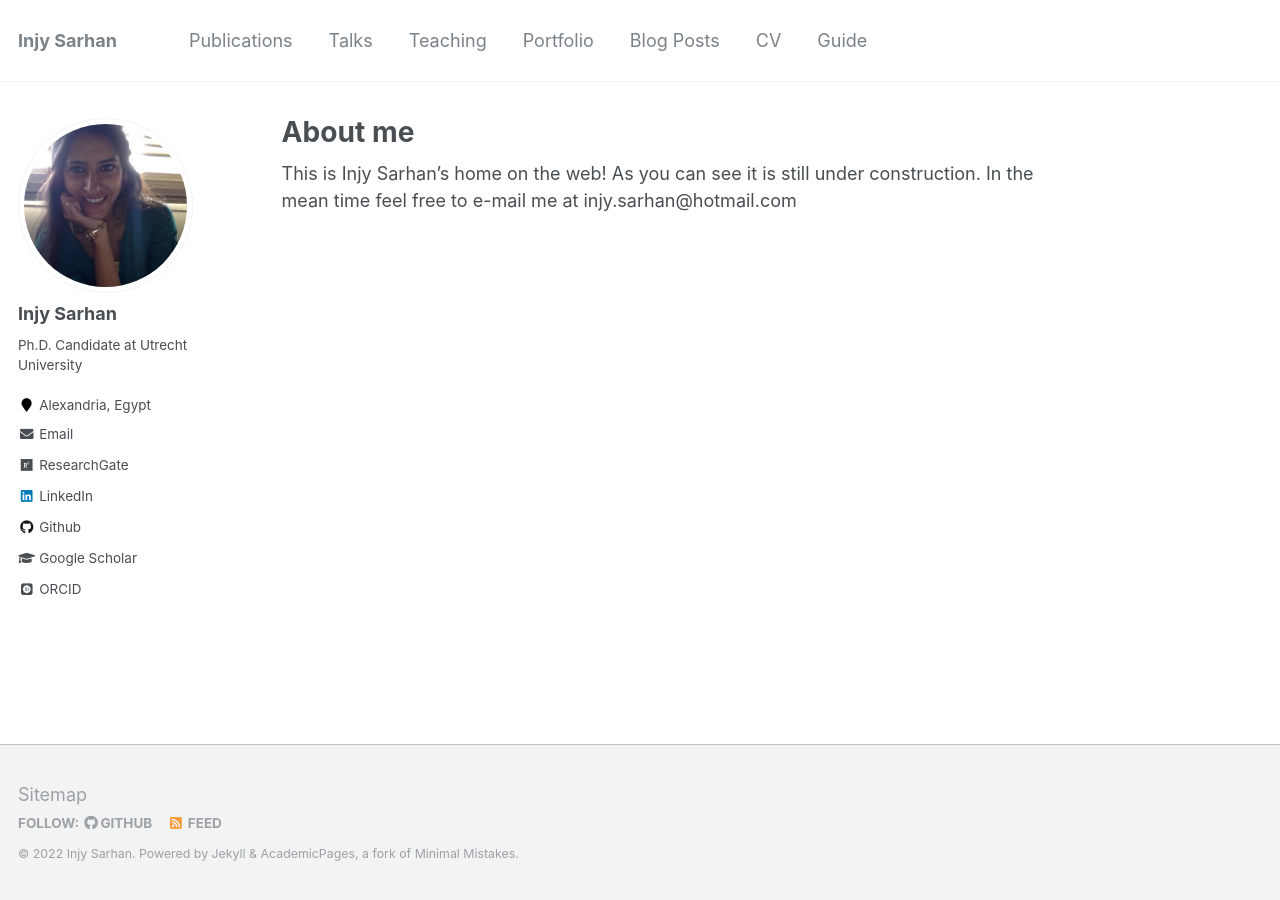
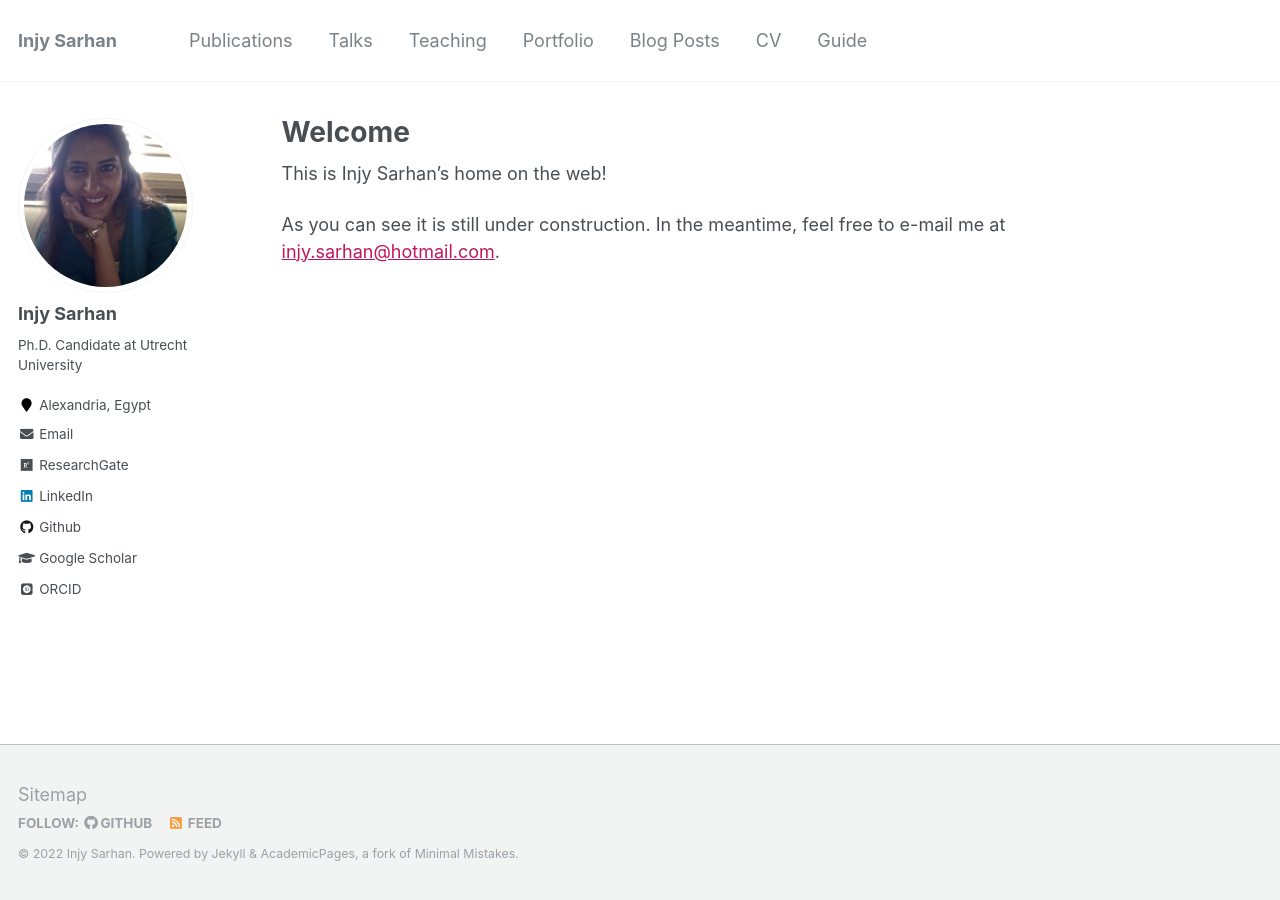
Before and after one commit to IS5882/IS5882.github.io, a Jekyll site: the page built from _pages/about.md, in a window 1280 px wide. Built offline with Jekyll 4.4.1, drawn with Linux system fonts in a browser that asks for light colours; some web fonts are replaced.

Commit message:
Update about page

```diff
--- a/_pages/about.md
+++ b/_pages/about.md
@@ -1,7 +1,7 @@
 ---
 permalink: /
-title: "About me"
-excerpt: "About me"
+title: "Welcome"
+excerpt: "Welcome"
 author_profile: true
 redirect_from:
   - /about/
@@ -9,4 +9,5 @@ redirect_from:
 ---
 
 This is Injy Sarhan's home on the web!
-As you can see it is still under construction. In the mean time feel free to e-mail me at injy.sarhan@hotmail.com
+
+As you can see it is still under construction. In the meantime, feel free to e-mail me at [injy.sarhan@hotmail.com](mailto:injy.sarhan@hotmail.com).
```
